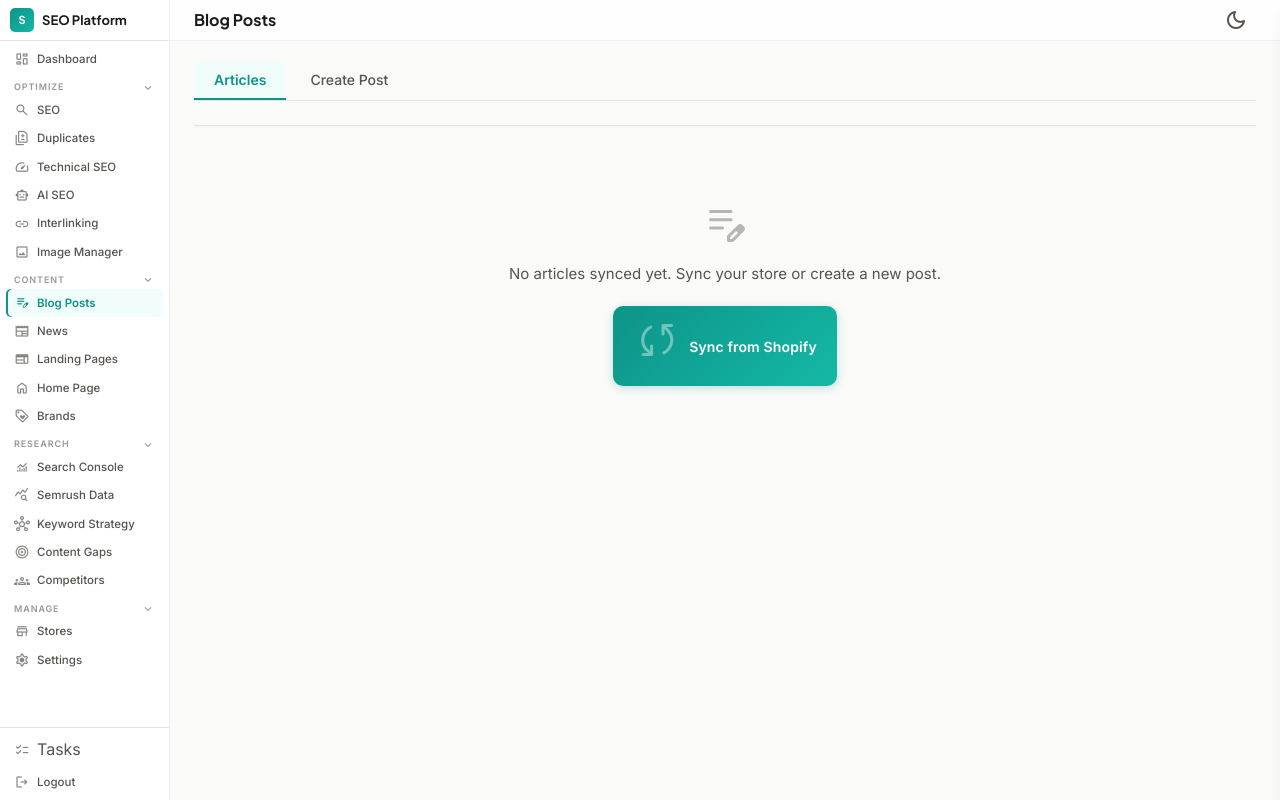
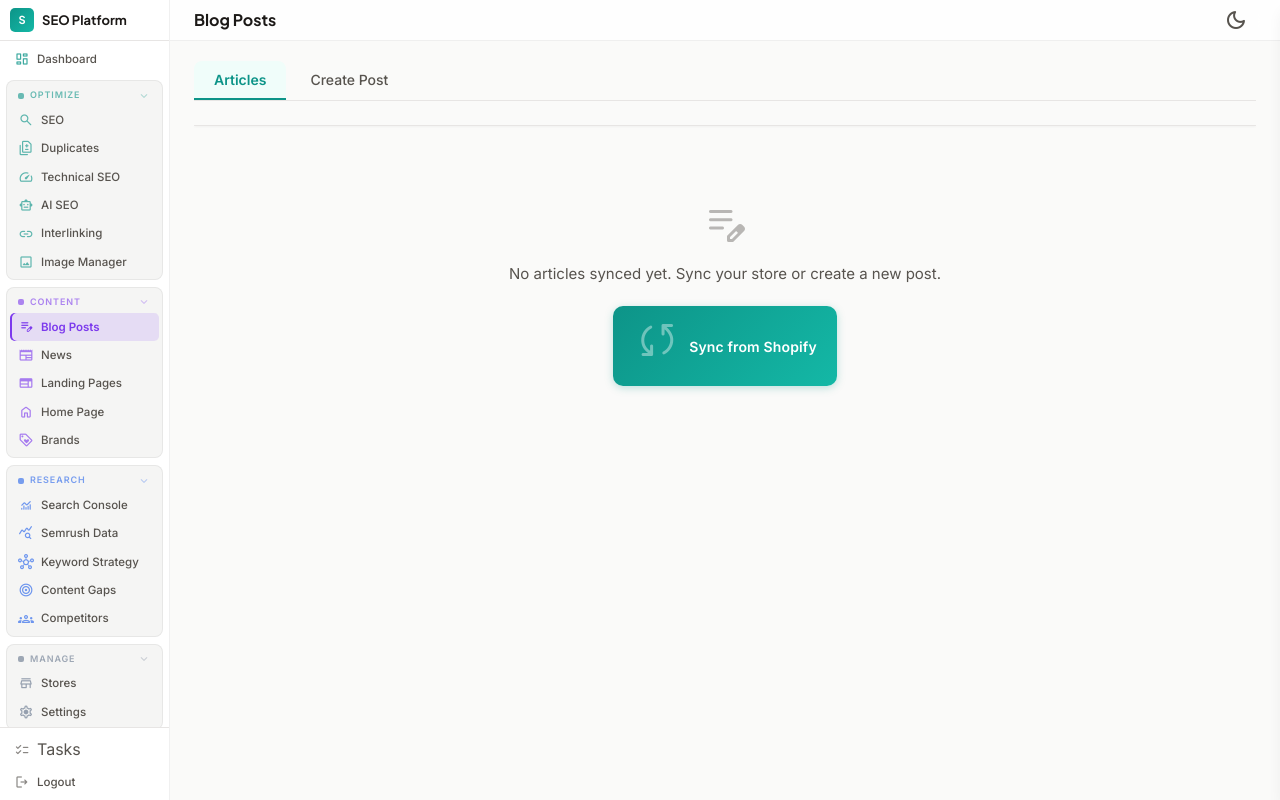
Before and after one commit to ruolez/shopify-seo, a Flask app: page /blog in a window 1280 px wide. Run offline with Flask 3, Linux system fonts and the light colour scheme; the visitor is signed in with stand-in values (Sample User, id 1); data that the repository does not hold is empty; some libraries are stand-ins or nearby versions.

Commit message:
style(nav): distinct card sections with per-group accent colors in sidebar
Each sidebar group (Optimize, Content, Research, Manage) is now a
bordered card with its own accent hue applied to the section label,
dot, icons, and active-item highlight, making sections scannable at
a glance in both light and dark themes.

```diff
--- a/app/static/css/style.css
+++ b/app/static/css/style.css
@@ -152,7 +152,7 @@ body {
 }
 
 .nav-section {
-    margin-bottom: 2px;
+    margin-bottom: 7px;
 }
 
 .nav-section-label {
@@ -185,10 +185,10 @@ body {
 }
 
 .nav-item.active {
-    background: var(--primary-light);
-    color: var(--primary);
+    background: var(--group-tint, var(--primary-light));
+    color: var(--group-accent, var(--primary));
     font-weight: 600;
-    box-shadow: inset 2px 0 0 var(--primary);
+    box-shadow: inset 2px 0 0 var(--group-accent, var(--primary));
 }
 
 .nav-item .material-symbols-rounded {
@@ -3900,10 +3900,30 @@ thead th.row-num-col {
 
 /* ── Collapsible sidebar groups ─────────────────────────────────── */
 
+/* Each group is a card with its own accent hue so sections read at a
+   glance: label dot + icons + active state all pick up the accent. */
+.nav-group {
+    background: var(--surface-dim);
+    border: 1px solid var(--border-subtle);
+    border-radius: 8px;
+    padding: 2px 3px 3px;
+    --group-tint: color-mix(in srgb, var(--group-accent, var(--primary)) 13%, transparent);
+}
+
+.nav-group[data-group="optimize"] { --group-accent: #0d9488; }
+.nav-group[data-group="content"]  { --group-accent: #7c3aed; }
+.nav-group[data-group="research"] { --group-accent: #2563eb; }
+.nav-group[data-group="manage"]   { --group-accent: #64748b; }
+
+[data-theme="dark"] .nav-group[data-group="optimize"] { --group-accent: #2dd4bf; }
+[data-theme="dark"] .nav-group[data-group="content"]  { --group-accent: #a78bfa; }
+[data-theme="dark"] .nav-group[data-group="research"] { --group-accent: #60a5fa; }
+[data-theme="dark"] .nav-group[data-group="manage"]   { --group-accent: #94a3b8; }
+
 .nav-group-toggle {
     display: flex;
     align-items: center;
-    justify-content: space-between;
+    gap: 6px;
     width: 100%;
     background: none;
     border: none;
@@ -3913,19 +3933,29 @@ thead th.row-num-col {
     font-weight: 700;
     text-transform: uppercase;
     letter-spacing: 0.1em;
-    color: var(--on-surface-secondary);
-    padding: 5px 8px 1px;
-    opacity: 0.6;
+    color: var(--group-accent, var(--on-surface-secondary));
+    padding: 5px 8px 3px;
     border-radius: 6px;
 }
 
-.nav-group-toggle:hover {
-    opacity: 1;
+.nav-group-toggle::before {
+    content: "";
+    width: 6px;
+    height: 6px;
+    border-radius: 2px;
+    background: var(--group-accent, var(--on-surface-secondary));
+    flex: none;
 }
 
 .nav-group-chevron {
     font-size: 14px !important;
     transition: transform 0.2s ease;
+    margin-left: auto;
+    opacity: 0.5;
+}
+
+.nav-group-toggle:hover .nav-group-chevron {
+    opacity: 1;
 }
 
 .nav-group.collapsed .nav-group-chevron {
@@ -3940,6 +3970,32 @@ thead th.row-num-col {
 
 .nav-group.collapsed .nav-group-items {
     max-height: 0;
+}
+
+/* Group-tinted icons make each section scannable; text stays neutral. */
+.nav-group .nav-item .material-symbols-rounded {
+    color: var(--group-accent);
+    opacity: 0.65;
+}
+
+.nav-group .nav-item:hover .material-symbols-rounded,
+.nav-group .nav-item.active .material-symbols-rounded {
+    opacity: 1;
+}
+
+/* Items sit on the group's dim card — hover needs the elevated surface. */
+.nav-group .nav-item:hover {
+    background: var(--surface);
+}
+
+.nav-group .nav-item.active:hover {
+    background: var(--group-tint);
+}
+
+/* Dashboard (ungrouped top item) keeps the primary accent. */
+.nav-section > .nav-item[data-page="dashboard"] .material-symbols-rounded {
+    color: var(--primary);
+    opacity: 0.8;
 }
 
 /* AI visibility — share-of-voice leaderboard */
```
